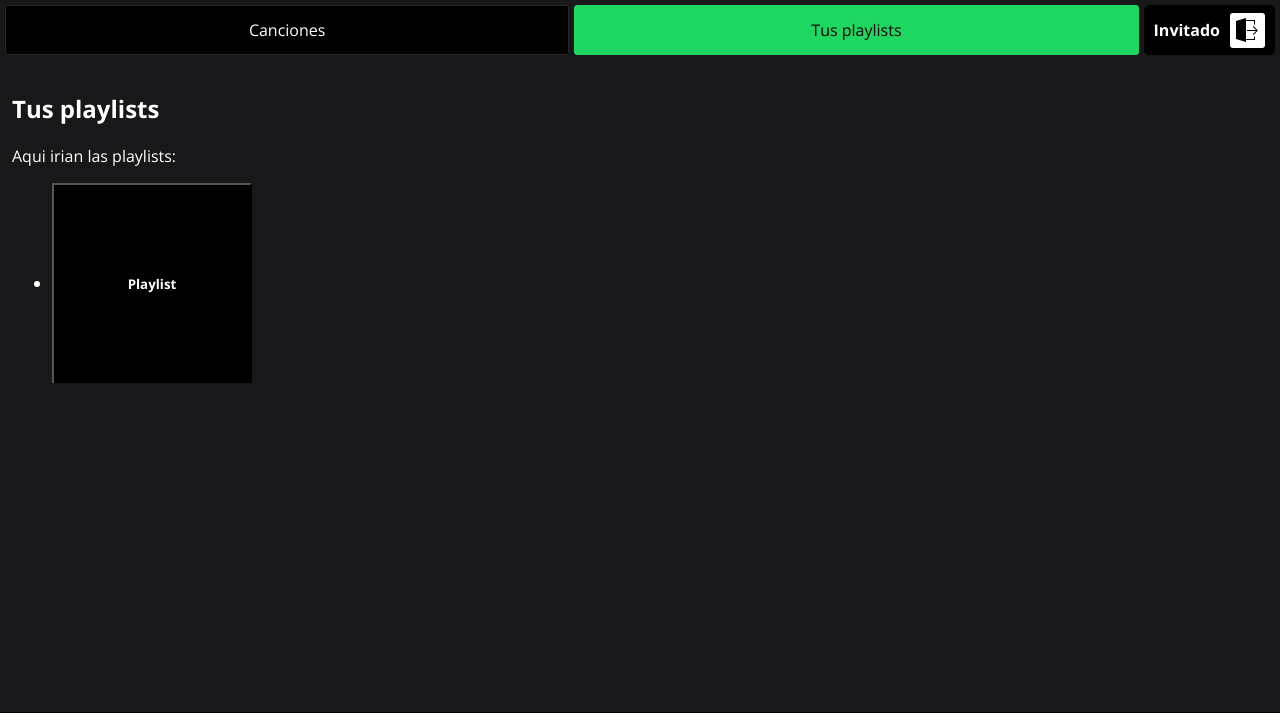
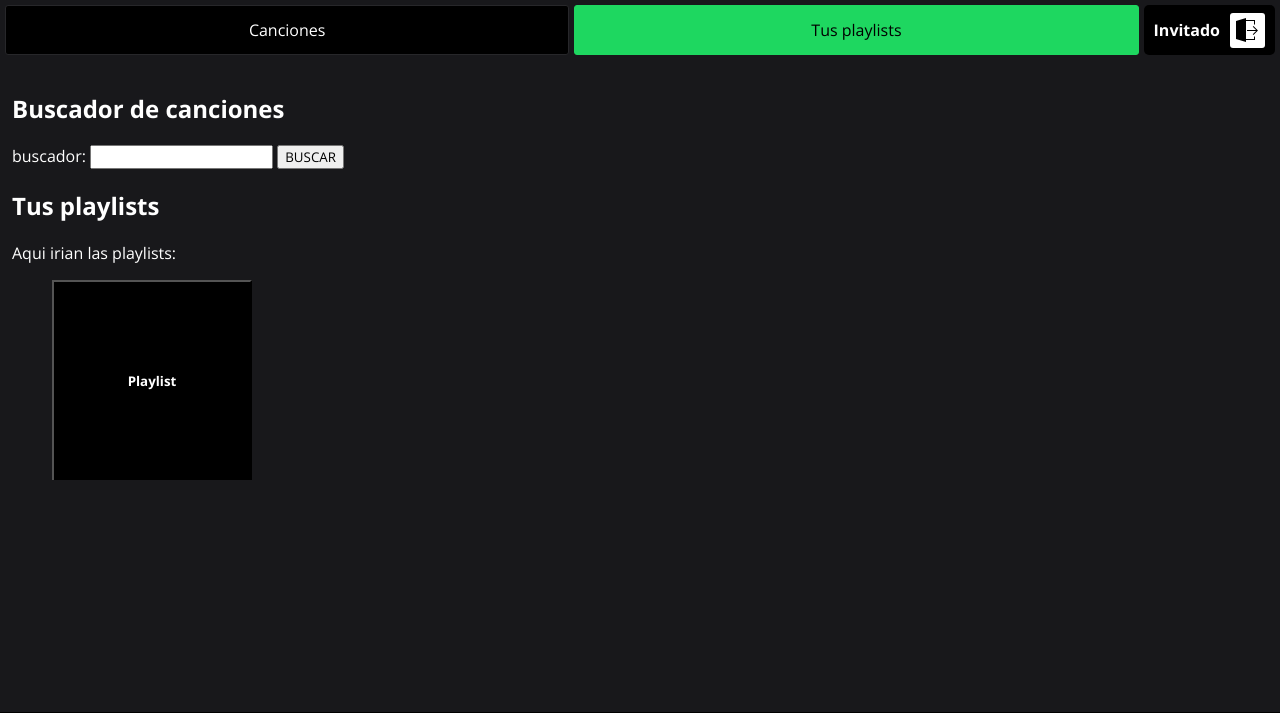
Before and after one commit to keelus/musify, a Django app: page /playlists in a window 1280 px wide. Shown: the top 713 px of the page. Run offline with Django 5.2, Linux system fonts and the light colour scheme; data comes from the database, SQL or seed files in the repository.

Commit message:
Añadido el buscador de playlists

```diff
--- a/static/css/playlists.css
+++ b/static/css/playlists.css
@@ -11,3 +11,7 @@
     border-bottom: #1ed760;
     color: black;
 }
+
+ul {
+    list-style-type: none;
+}
--- /dev/null
+++ b/static/js/buscadorPlaylist.js
@@ -0,0 +1,15 @@
+var textoBuscador = document.getElementById("label_buscador");//Cogemos el texto del buscador
+
+var btnBusc = document.getElementById("btn_enviar");//Cogemos el boton de mandar y le damos una función
+btnBusc.addEventListener("click", function (){
+
+    let listaPlaylist = document.getElementsByClassName("boton-playlist");
+    for (i = 0; i < listaPlaylist.length; i++) {//Comparamos los titulos con el texto del buscador.
+        texto = listaPlaylist[i].textContent
+        if (texto.toLowerCase().indexOf(textoBuscador.value.toLowerCase()) == -1){//Si no coincide, lo hace invisible
+            listaPlaylist[i].style.display = "none";
+        }else{ //Si coincide, se muestra
+            listaPlaylist[i].style.display = "flex";
+        }
+    }
+});
--- a/templates/playlists.html
+++ b/templates/playlists.html
@@ -1,4 +1,13 @@
+<link rel="stylesheet" href="../static/css/playlists.css">
 <section id="contenido">
+    <div id="div_busc">
+        <h2>Buscador de canciones</h2>
+        <label for="buscador">buscador: </label>
+        <input type="text" name="buscador" id="label_buscador">
+
+        <input id="btn_enviar" type="submit" value="BUSCAR">
+    </div>
+
 	<h1>Tus playlists</h1>
 	Aqui irian las playlists: <br />
 	 <ul>
@@ -12,3 +21,4 @@
         {% endfor %}
     </ul>
 </section>
+<script src="../static/js/buscadorPlaylist.js"></script>
```
Also changed, not shown: static/js/playlists.js (line endings or trailing spaces).
